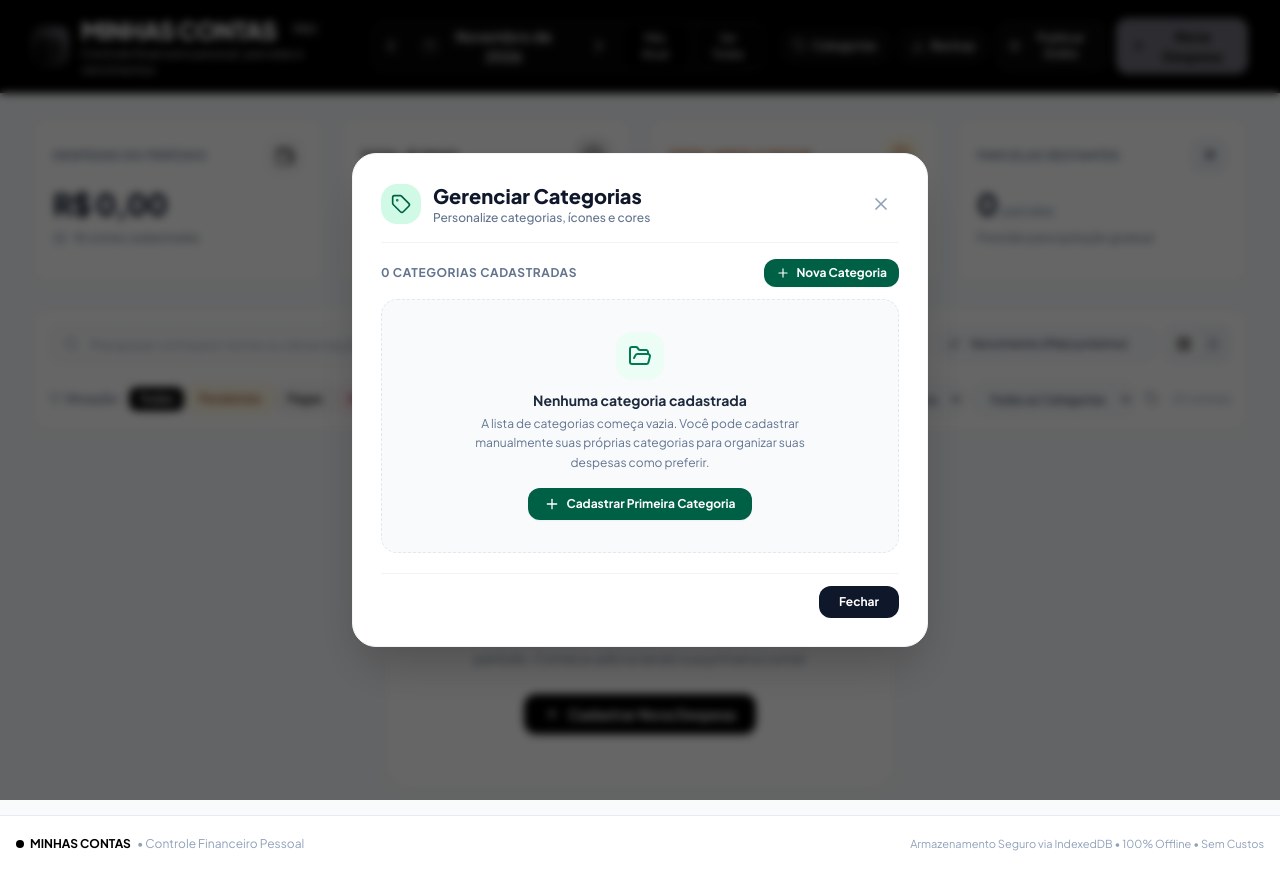
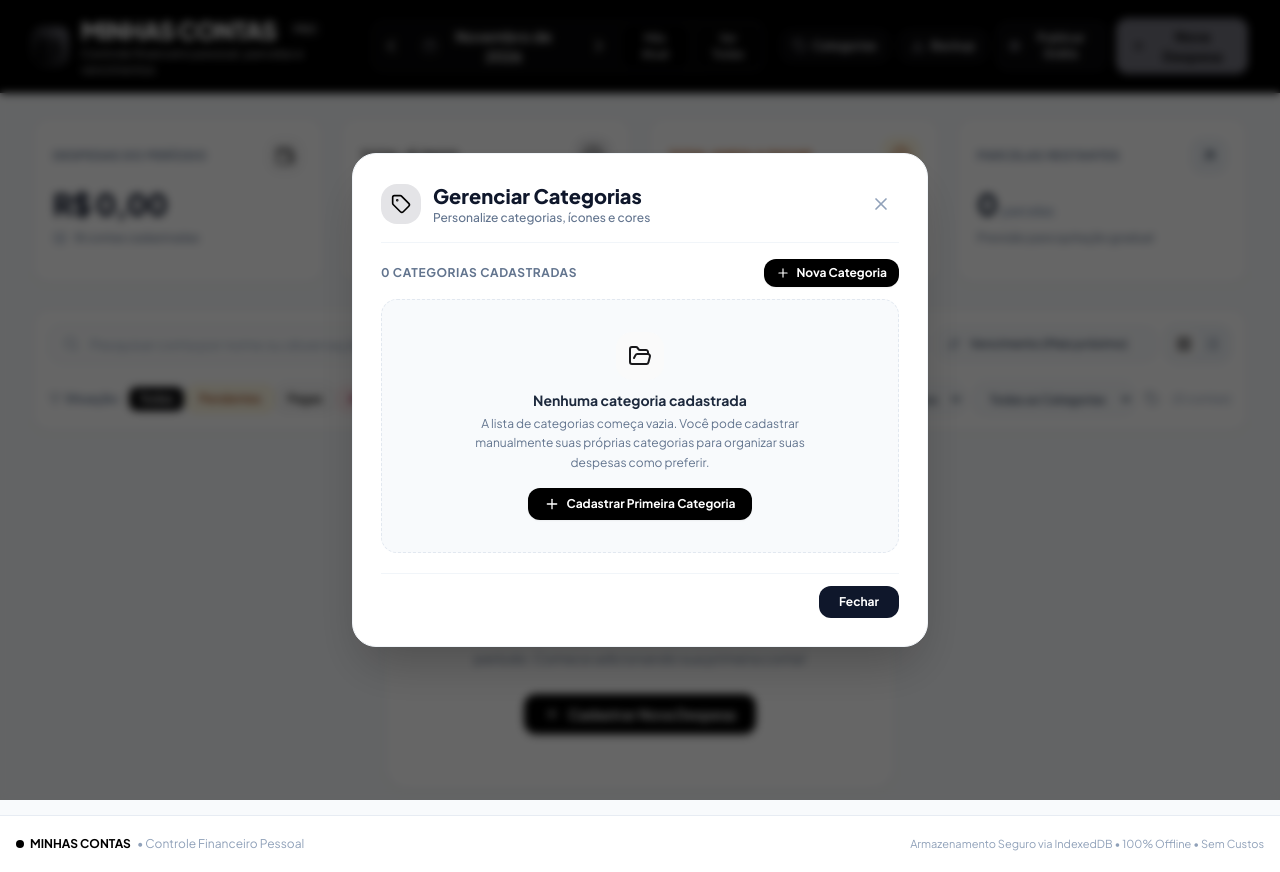
Before and after one commit to rogeriojuniorcamelo-cloud/Minhas-Contas, a React (Vite) app: page / in a window 1280 px wide. Both pictures are taken after a click on the button "Categorias". Built offline with nearby package versions, Linux system fonts and the light colour scheme.

Commit message:
Altera identidade visual verde para preto

```diff
--- a/src/components/CategoryManagerModal.tsx
+++ b/src/components/CategoryManagerModal.tsx
@@ -187,7 +187,7 @@ export const CategoryManagerModal: React.FC<CategoryManagerModalProps> = ({
         {/* Cabeçalho */}
         <div className="flex items-center justify-between pb-4 border-b border-slate-100">
           <div className="flex items-center gap-3">
-            <div className="w-10 h-10 rounded-2xl bg-emerald-100 text-emerald-800 flex items-center justify-center font-bold">
+            <div className="w-10 h-10 rounded-2xl bg-zinc-200 text-black flex items-center justify-center font-bold">
               <Tag className="w-5 h-5" />
             </div>
             <div>
@@ -206,8 +206,8 @@ export const CategoryManagerModal: React.FC<CategoryManagerModalProps> = ({
 
         {/* Mensagens de Feedback */}
         {successMessage && (
-          <div className="mt-4 p-3 rounded-2xl bg-emerald-50 border border-emerald-200 text-emerald-900 text-xs font-semibold flex items-center gap-2">
-            <CheckCircle2 className="w-4 h-4 text-emerald-600 shrink-0" />
+          <div className="mt-4 p-3 rounded-2xl bg-zinc-50 border border-zinc-300 text-zinc-950 text-xs font-semibold flex items-center gap-2">
+            <CheckCircle2 className="w-4 h-4 text-black shrink-0" />
             <span>{successMessage}</span>
           </div>
         )}
@@ -253,7 +253,7 @@ export const CategoryManagerModal: React.FC<CategoryManagerModalProps> = ({
                 <select
                   value={replacementCategoryId}
                   onChange={(e) => setReplacementCategoryId(e.target.value)}
-                  className="w-full px-3 py-2 rounded-xl border border-slate-300 bg-white text-xs font-bold text-slate-800 focus:ring-2 focus:ring-emerald-600"
+                  className="w-full px-3 py-2 rounded-xl border border-slate-300 bg-white text-xs font-bold text-slate-800 focus:ring-2 focus:ring-black"
                 >
                   <option value="">Deixar temporariamente sem categoria</option>
                   {categories
@@ -312,7 +312,7 @@ export const CategoryManagerModal: React.FC<CategoryManagerModalProps> = ({
                 value={label}
                 onChange={(e) => setLabel(e.target.value)}
                 placeholder="Ex: Assinaturas Digitais, Pets, Farmácia..."
-                className="w-full px-3.5 py-2 rounded-xl border border-slate-200 text-xs sm:text-sm font-semibold text-slate-900 bg-white focus:outline-none focus:ring-2 focus:ring-emerald-600"
+                className="w-full px-3.5 py-2 rounded-xl border border-slate-200 text-xs sm:text-sm font-semibold text-slate-900 bg-white focus:outline-none focus:ring-2 focus:ring-black"
               />
             </div>
 
@@ -333,7 +333,7 @@ export const CategoryManagerModal: React.FC<CategoryManagerModalProps> = ({
                       title={item.label}
                       className={`p-2 rounded-xl flex items-center justify-center transition ${
                         isSelected
-                          ? 'bg-emerald-800 text-white shadow-xs ring-2 ring-emerald-500'
+                          ? 'bg-black text-white shadow-xs ring-2 ring-zinc-500'
                           : 'text-slate-600 hover:bg-slate-100'
                       }`}
                     >
@@ -398,7 +398,7 @@ export const CategoryManagerModal: React.FC<CategoryManagerModalProps> = ({
               <button
                 type="submit"
                 disabled={isSubmitting}
-                className="px-5 py-2 bg-emerald-800 hover:bg-emerald-900 text-white text-xs font-bold rounded-xl shadow-xs transition"
+                className="px-5 py-2 bg-black hover:bg-zinc-950 text-white text-xs font-bold rounded-xl shadow-xs transition"
               >
                 {isSubmitting ? 'Salvando...' : editingId ? 'Salvar Alterações' : 'Criar Categoria'}
               </button>
@@ -414,7 +414,7 @@ export const CategoryManagerModal: React.FC<CategoryManagerModalProps> = ({
               <button
                 type="button"
                 onClick={handleStartCreate}
-                className="inline-flex items-center gap-1.5 bg-emerald-800 hover:bg-emerald-900 text-white font-bold text-xs py-1.5 px-3 rounded-xl shadow-xs transition active:scale-95"
+                className="inline-flex items-center gap-1.5 bg-black hover:bg-zinc-950 text-white font-bold text-xs py-1.5 px-3 rounded-xl shadow-xs transition active:scale-95"
               >
                 <Plus className="w-3.5 h-3.5" />
                 <span>Nova Categoria</span>
@@ -423,7 +423,7 @@ export const CategoryManagerModal: React.FC<CategoryManagerModalProps> = ({
 
             {categories.length === 0 ? (
               <div className="py-8 px-4 text-center rounded-2xl bg-slate-50 border border-dashed border-slate-200">
-                <div className="w-12 h-12 rounded-2xl bg-emerald-50 text-emerald-700 flex items-center justify-center mx-auto mb-2.5">
+                <div className="w-12 h-12 rounded-2xl bg-zinc-50 text-zinc-900 flex items-center justify-center mx-auto mb-2.5">
                   <FolderOpen className="w-6 h-6" />
                 </div>
                 <h4 className="text-sm font-bold text-slate-800">Nenhuma categoria cadastrada</h4>
@@ -433,7 +433,7 @@ export const CategoryManagerModal: React.FC<CategoryManagerModalProps> = ({
                 <button
                   type="button"
                   onClick={handleStartCreate}
-                  className="inline-flex items-center gap-1.5 bg-emerald-800 hover:bg-emerald-900 text-white font-bold text-xs py-2 px-4 rounded-xl shadow-xs transition active:scale-95"
+                  className="inline-flex items-center gap-1.5 bg-black hover:bg-zinc-950 text-white font-bold text-xs py-2 px-4 rounded-xl shadow-xs transition active:scale-95"
                 >
                   <Plus className="w-4 h-4" />
                   <span>Cadastrar Primeira Categoria</span>
@@ -474,7 +474,7 @@ export const CategoryManagerModal: React.FC<CategoryManagerModalProps> = ({
                           type="button"
                           onClick={() => handleStartEdit(cat)}
                           title="Editar categoria"
-                          className="p-2 text-slate-500 hover:text-emerald-800 hover:bg-slate-100 rounded-lg transition"
+                          className="p-2 text-slate-500 hover:text-black hover:bg-slate-100 rounded-lg transition"
                         >
                           <Pencil className="w-3.5 h-3.5" />
                         </button>
```
